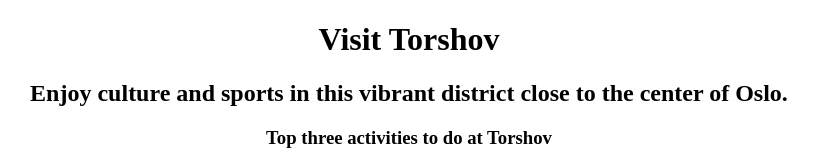
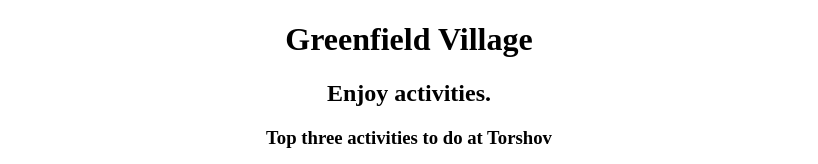
Before and after one commit to t-powers/memorable-visit, a website built with Vite: page index.html in a window 1280 px wide. Shown: the top 164 px of the page, without its empty margins (231-1049 px from the left). Built offline with nearby package versions, Linux system fonts and the light colour scheme; grey boxes are pictures that could not be loaded; files whose address does not match are found by name.

Commit message:
removed files, added pic

```diff
--- a/index.html
+++ b/index.html
@@ -7,8 +7,8 @@
 
         <!-- HERO SECTION -->
         <div>
-            <h1>Visit Torshov</h1>
-            <h2>Enjoy culture and sports in this vibrant district close to the center of Oslo.</h2>
+            <h1>Greenfield Village</h1>
+            <h2>Enjoy activities.</h2>
         </div>
 
         <!-- ACTIVITIES SECTION -->
```
Also changed, not shown: images/park.jpg (deleted), images/per.jpg (deleted), images/theatre.jpg (deleted), images/torshov.jpg (deleted), images/tp.jpg (added), 1 other file.
